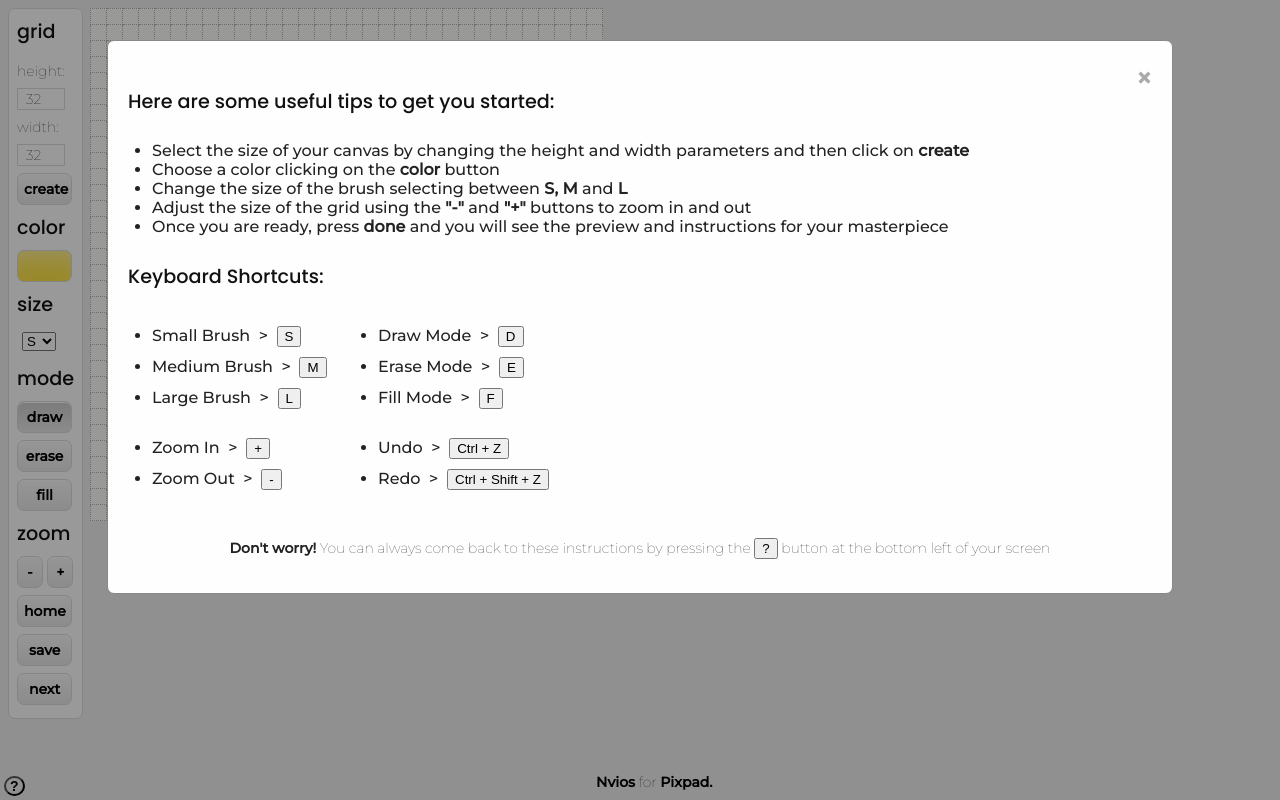
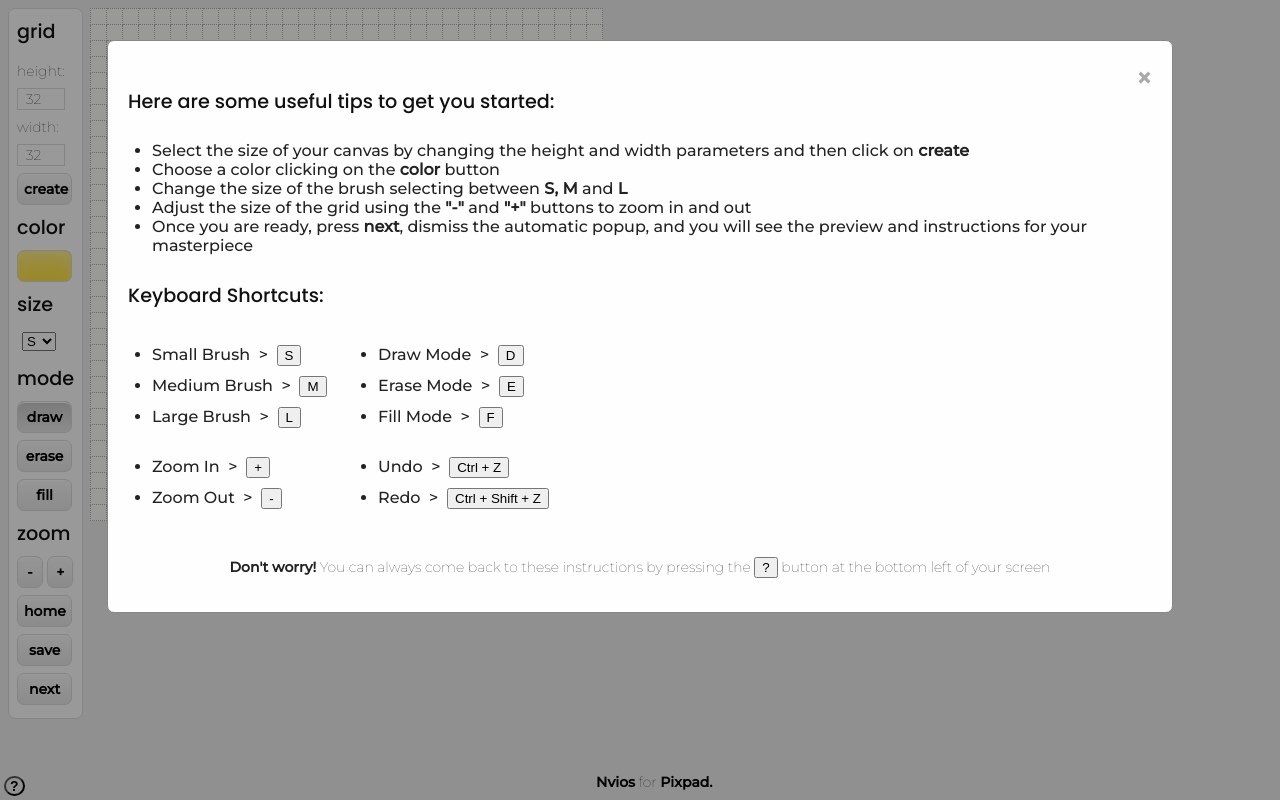
Before and after one commit to pixpad/playground, a plain HTML site: page create.html in a window 1280 px wide. Drawn offline with Linux system fonts and the light colour scheme.

Commit message:
Changed copy

```diff
--- a/create.html
+++ b/create.html
@@ -64,7 +64,7 @@
         <li>Choose a color clicking on the <b>color</b> button</li>
         <li>Change the size of the brush selecting between <b>S, M</b> and <b>L</b></li>
         <li>Adjust the size of the grid using the <b>"-"</b> and <b>"+"</b> buttons to zoom in and out</li>
-        <li>Once you are ready, press <b>done</b> and you will see the preview and instructions for your masterpiece</li>
+        <li>Once you are ready, press <b>next</b>, dismiss the automatic popup, and you will see the preview and instructions for your masterpiece</li>
       </ul>
       <h4>Keyboard Shortcuts:</h4>
       <div class="modal-row">
```
Also changed, not shown: edit.html (+1 -1 lines).
